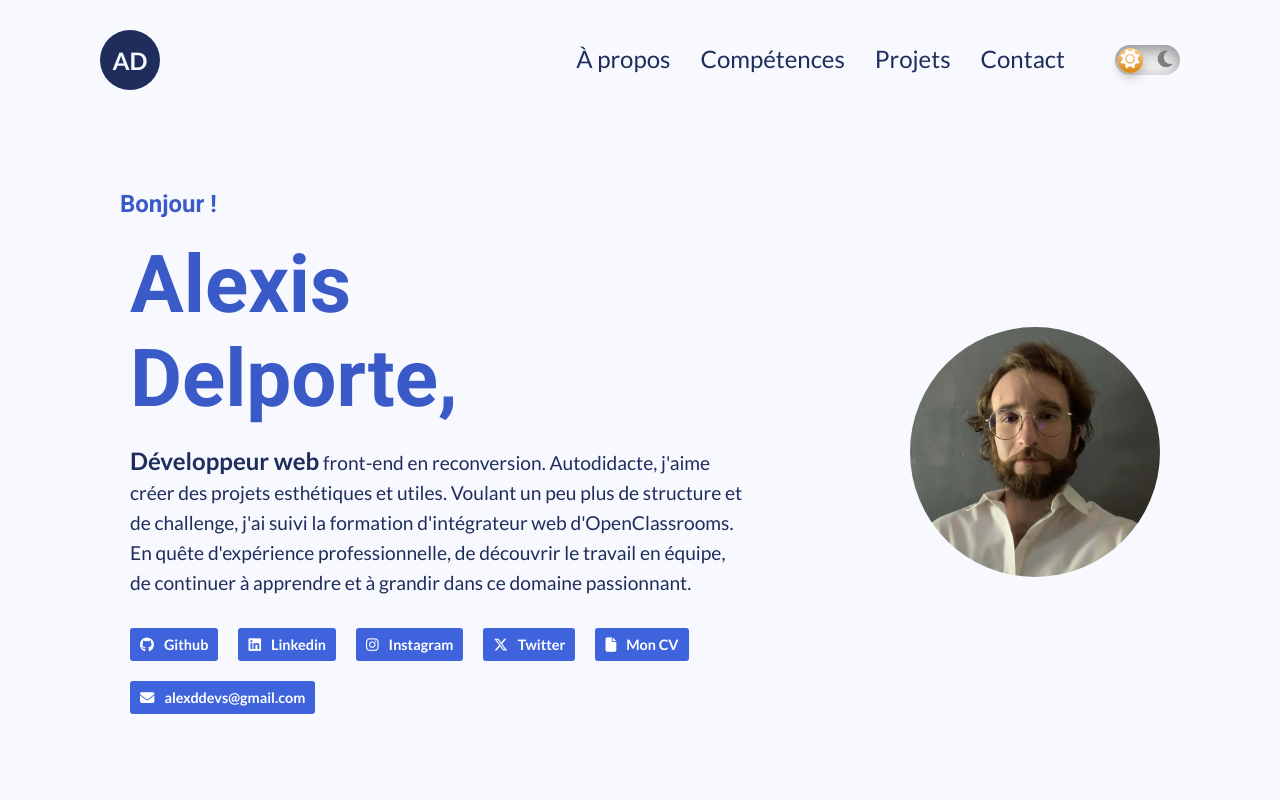
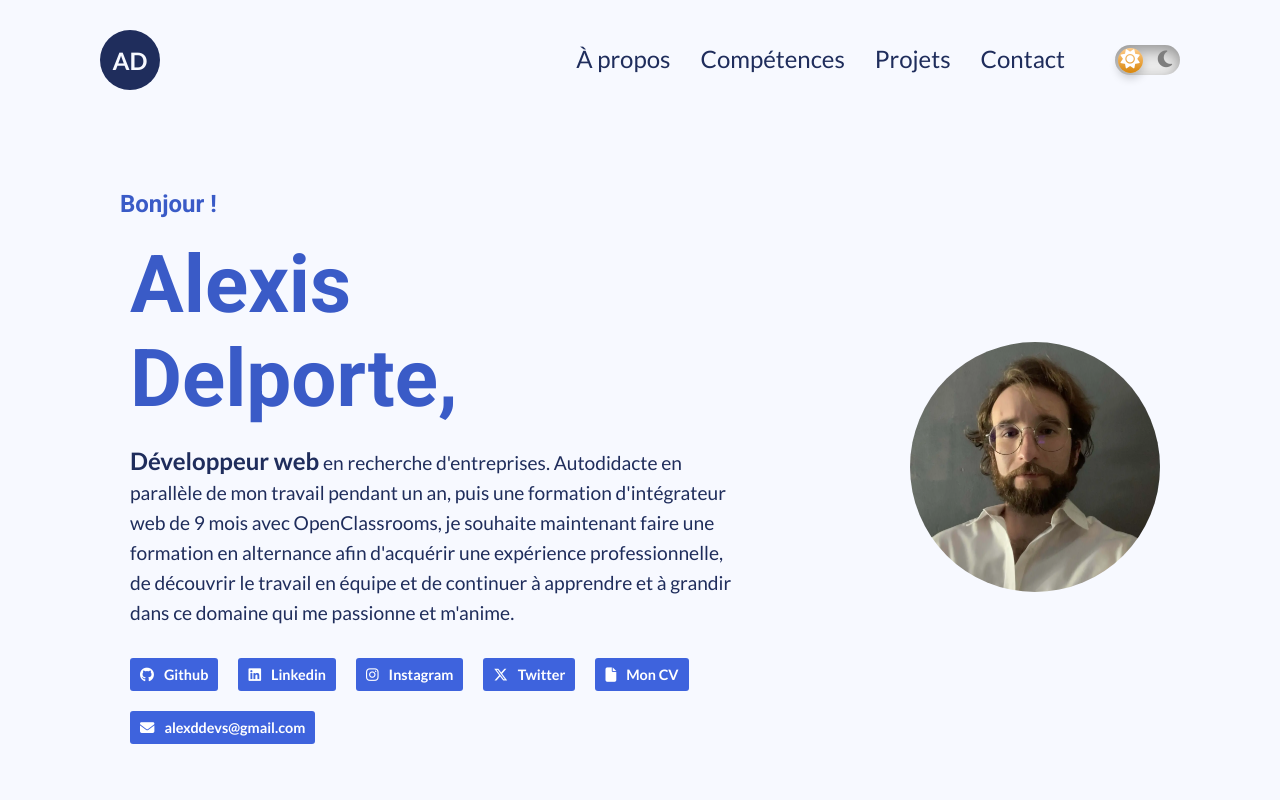
Before and after one commit to AlexDDevv/Portfolio-v2, a React (Vite) app in the folder Portfolio/: page / in a window 1280 px wide. Shown: the top 800 px of the page. Built offline with nearby package versions, Linux system fonts and the light colour scheme.

Commit message:
Update About me text

```diff
--- a/Portfolio/src/components/About/About.jsx
+++ b/Portfolio/src/components/About/About.jsx
@@ -13,7 +13,7 @@ export default function About() {
                         <h2 className='name'>Alexis</h2>
                         <h3 className='name fam'>Delporte,</h3>
                     </div>
-                    <p className="description"><strong>Développeur web</strong> front-end en reconversion. Autodidacte, j'aime créer des projets esthétiques et utiles. Voulant un peu plus de structure et de challenge, j'ai suivi la formation d'intégrateur web d'OpenClassrooms. En quête d'expérience professionnelle, de découvrir le travail en équipe, de continuer à apprendre et à grandir dans ce domaine passionnant.</p>
+                    <p className="description"><strong>Développeur web</strong> en recherche d'entreprises. Autodidacte en parallèle de mon travail pendant un an, puis une formation d'intégrateur web de 9 mois avec OpenClassrooms, je souhaite maintenant faire une formation en alternance afin d'acquérir une expérience professionnelle, de découvrir le travail en équipe et de continuer à apprendre et à grandir dans ce domaine qui me passionne et m'anime.</p>
                 </div>
                 <div className="my-links">
                     {data.aboutLink.map((item, i) => (
```
